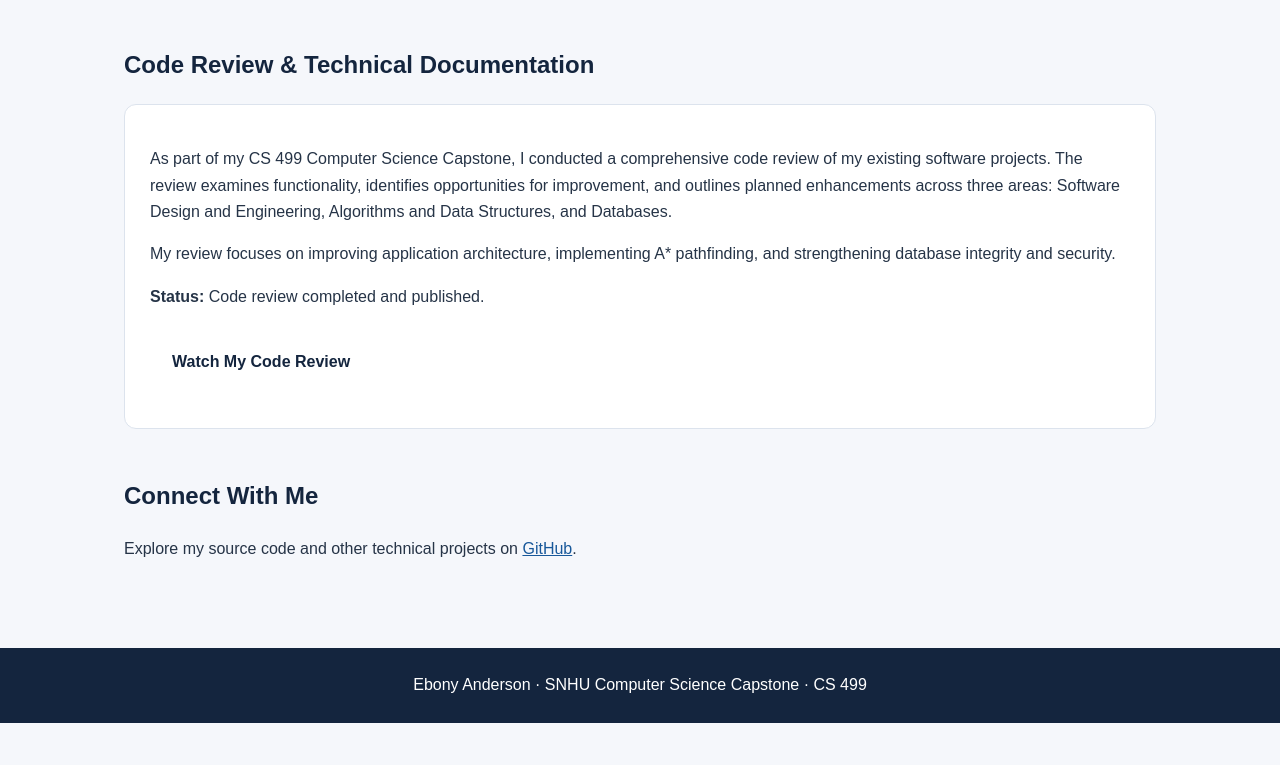
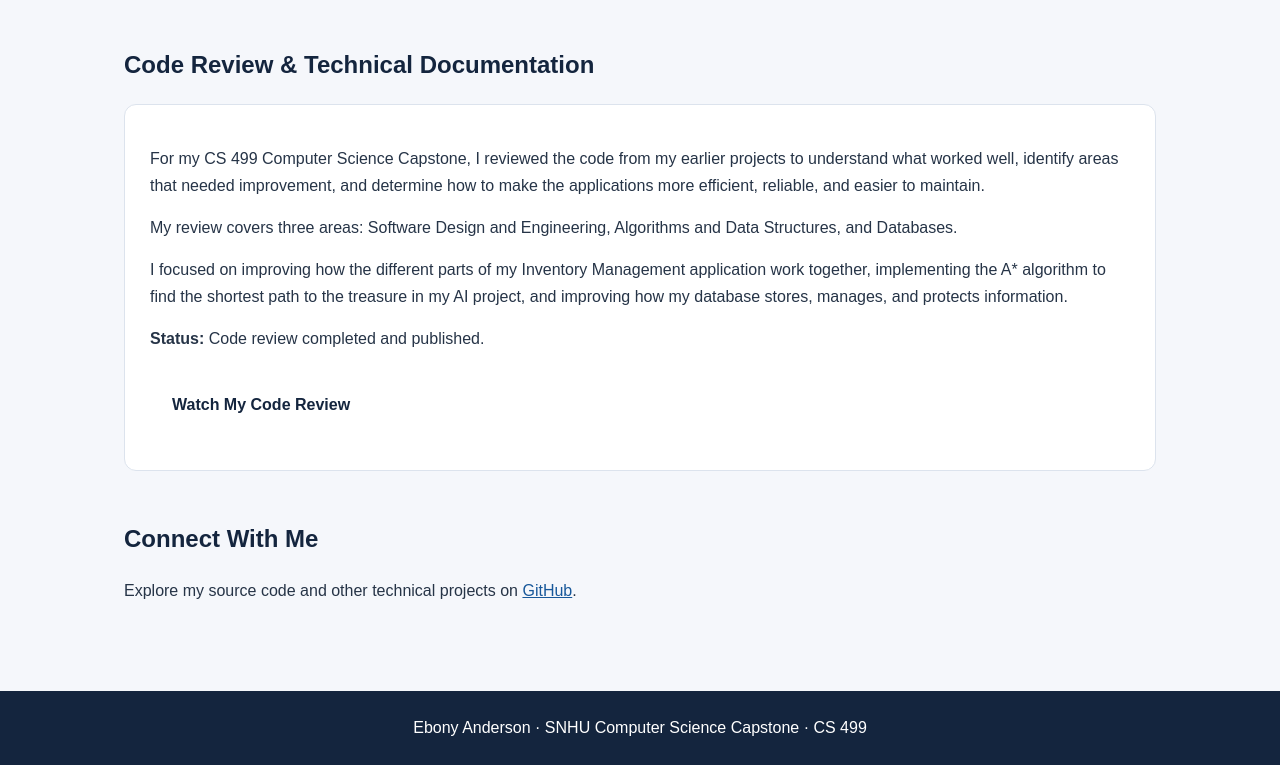
Before and after one commit to EbonyTaj/CS-499-Computer-Science-Capstone, a plain HTML site: page index.html in a window 1280 px wide. Shown: the part 1565-2330 px from the top of the page. Before the commit the page ends 2288 px from the top, so only its background shows below. Drawn offline with Linux system fonts and the light colour scheme.

Commit message:
Improve code review description for clarity and readability.
Updated the Code Review & Technical Documentation section in index.html to provide a clearer, more detailed explanation of my capstone code review. Simplified the language while maintaining technical accuracy and highlighting improvements in software design, algorithms and data structures, and database management. Preserved the existing website layout and code review video link.

```diff
--- a/index.html
+++ b/index.html
@@ -93,17 +93,24 @@
       <h2>Code Review &amp; Technical Documentation</h2>
       <div class="card">
         <p>
-        As part of my CS 499 Computer Science Capstone, I conducted a
-        comprehensive code review of my existing software projects.
-        The review examines functionality, identifies opportunities
-        for improvement, and outlines planned enhancements across
-        three areas: Software Design and Engineering, Algorithms and
-        Data Structures, and Databases.
-        </p>
-        <p>
-         My review focuses on improving application architecture,
-        implementing A* pathfinding, and strengthening database
-        integrity and security.
+        For my CS 499 Computer Science Capstone, I reviewed the code
+      from my earlier projects to understand what worked well,
+      identify areas that needed improvement, and determine how
+      to make the applications more efficient, reliable, and
+      easier to maintain.
+      </p>
+
+      <p>
+      My review covers three areas: Software Design and Engineering,
+      Algorithms and Data Structures, and Databases.
+      </p>
+
+      <p>
+      I focused on improving how the different parts of my Inventory
+      Management application work together, implementing the A*
+      algorithm to find the shortest path to the treasure in my AI
+      project, and improving how my database stores, manages, and
+      protects information.
         </p>
         <p><strong>Status:</strong> Code review completed and published.</p>
         <p>
```
